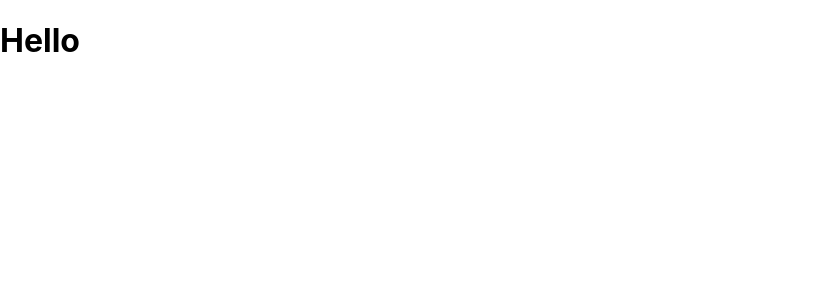
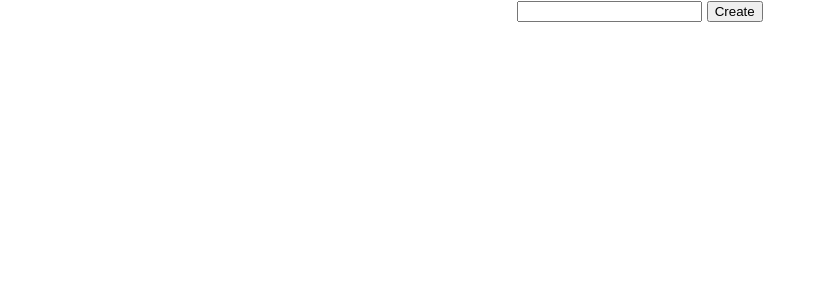
Before and after one commit to isPeang/todolist, a React (Create React App) app: page / in a window 1280 px wide. Shown: the top 300 px of the page, without its empty margins (0-824 px from the left). Built offline with nearby package versions, Linux system fonts and the light colour scheme.

Commit message:
can't Edit

```diff
--- a/src/dailytodo/TodoDayTwo.js
+++ b/src/dailytodo/TodoDayTwo.js
@@ -1,8 +1,57 @@
-import React from "react";
+import '../App.css'
+import React, { useState } from "react";
 
 function TodoDayTwo() {
+    const [todo, setTodo] = useState();
+    const [list, setList] = useState([]);
+    const [edit, setEdit] = useState();
+
+    function onCreate() {
+        if(edit) {
+            const newList = list.map((e, i) => {
+                if (i === edit) return i;
+                return e;
+            });
+            setList(newList);
+            setEdit('')
+
+        } else
+        if (todo.length) {
+            setList([...list, todo]);
+            console.log(list)
+            setTodo('')
+        }
+    }
+
+    function onEdit(index) {
+        const value = list.find((_, i) => i === index);
+        if(value) setTodo(value);
+        setEdit(index);
+    }
+
+    function onDelete(index) {
+        const removedlist = list.filter((_, i) => i !== index);
+        setList(removedlist);
+
+    }
+
     return (
-        <h1>Hello</h1>
+        <div className="App">
+            <input
+                type="text"
+                value={todo}
+                onChange={e => setTodo(e.target.value)} />
+            {' '}
+            <button onClick={onCreate}>Create</button>
+
+            {list.map((list, index) =>
+                <p key={index}>
+                    {list}  {' '}
+                    <button onClick={() => onEdit(index)}>Edit</button> {' '}
+                    <button onClick={() => onDelete(index)}>Delete</button>
+                </p>
+            )}
+        </div>
     );
 
 };
```
